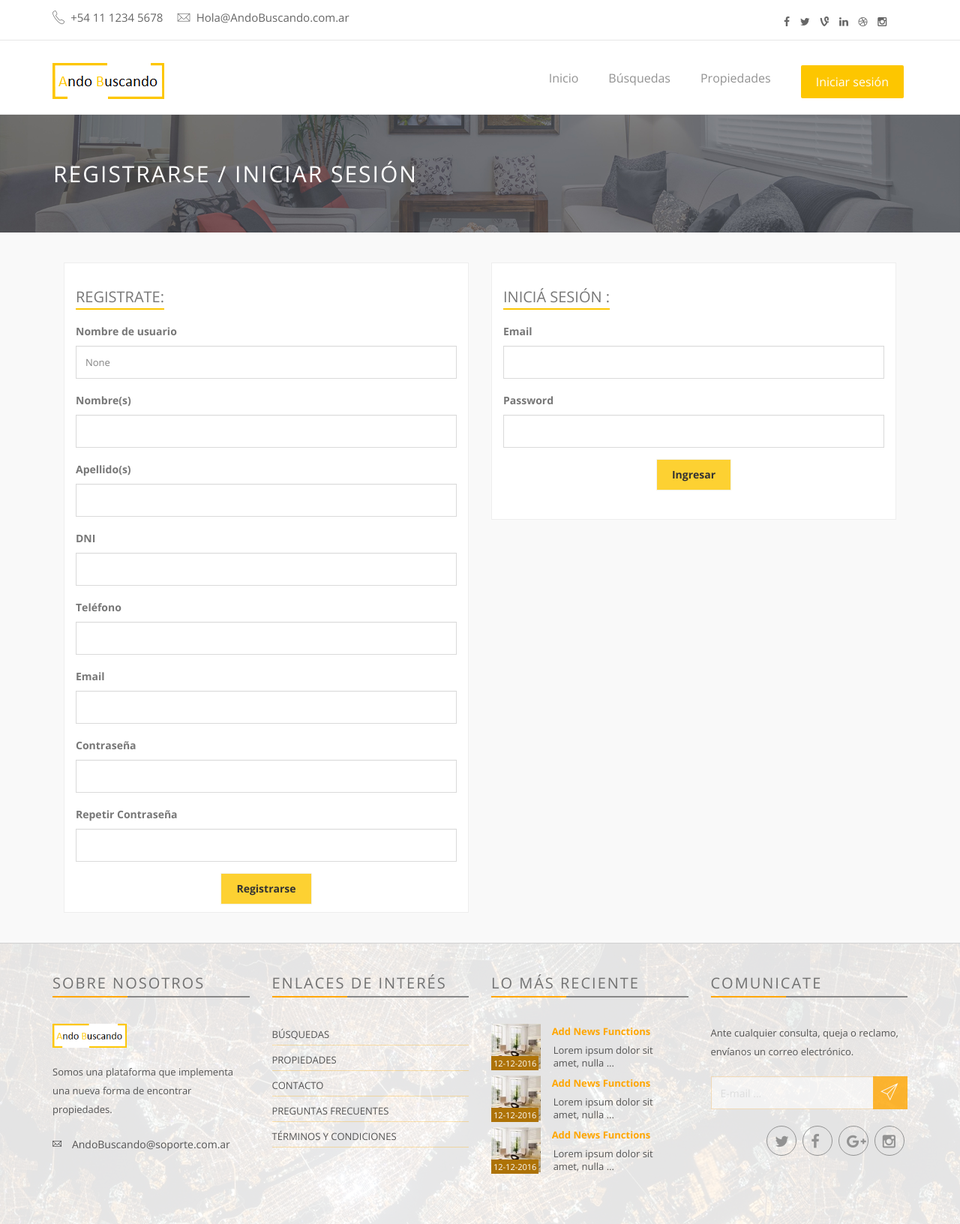
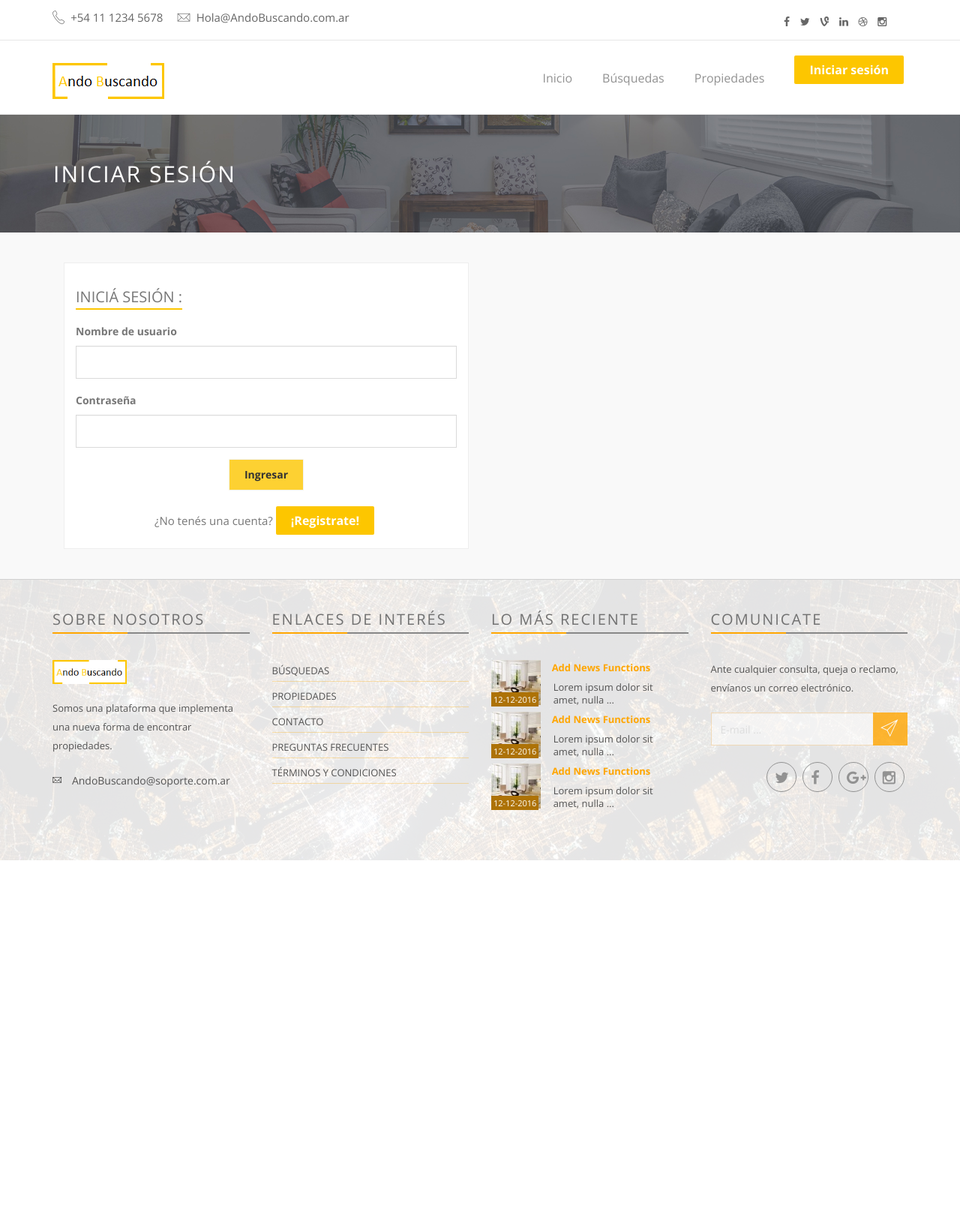
Before and after one commit to enzojb/andoBuscando, a Django app: page /login/ in a window 1280 px wide. Shown: the whole page at 75% size. After the commit the page ends 1147 px from the top, so only its background shows below. Run offline with Django 5.2, Linux system fonts and the light colour scheme; some libraries are stand-ins or nearby versions.

Commit message:
Feat: Login hecho

```diff
--- a/andoBuscando/urls.py
+++ b/andoBuscando/urls.py
@@ -21,10 +21,10 @@ from django.views.generic import TemplateView
 
 urlpatterns = [
     path('admin/', admin.site.urls),
-    path('', TemplateView.as_view(template_name='index.html')),
+    path('', TemplateView.as_view(template_name='index.html'), name='index'),
     path("login/", auth_views.LoginView.as_view(), name='login'),
-    path('register/', include('apps.usuario.urls')),
-    path("logout/", auth_views.LogoutView.as_view()),
-    path('busquedas/', include('apps.publicacion.urls')),
-    path('propiedades/', include('apps.propiedad.urls'))
+    path("logout/", auth_views.LogoutView.as_view(), name='logout'),
+    path('usuario/', include('apps.usuario.urls'), name='usuario'),
+    path('publicacion/', include('apps.publicacion.urls'), name='publicacion'),
+    path('propiedad/', include('apps.propiedad.urls'), name='propiedad')
 ]
--- a/apps/propiedad/urls.py
+++ b/apps/propiedad/urls.py
@@ -2,5 +2,5 @@ from django.urls import path
 from apps.propiedad.views import PropiedadView
 
 urlpatterns=[
-    path("",PropiedadView.as_view(), name="propiedad")
+    path("",PropiedadView.as_view(), name="propiedades")
 ]
--- a/apps/publicacion/urls.py
+++ b/apps/publicacion/urls.py
@@ -2,5 +2,5 @@ from django.urls import path
 from apps.publicacion.views import PublicacionView
 
 urlpatterns=[
-    path("",PublicacionView.as_view(), name="busqueda")
+    path("busquedas/",PublicacionView.as_view(), name="busquedas")
 ]
--- a/apps/publicacion/views.py
+++ b/apps/publicacion/views.py
@@ -3,7 +3,6 @@ from django.shortcuts import render
 from django.views.generic import TemplateView
 from apps.publicacion.models import Publicacion
 
-# Create your views here.
 class PublicacionView(TemplateView):
     template_name = "lista_publicaciones.html"
 
--- a/apps/usuario/urls.py
+++ b/apps/usuario/urls.py
@@ -1,6 +1,7 @@
 from django.urls import path
-from apps.usuario.views import registro_cliente
+from apps.usuario.views import RegistroView, RegistroClienteView
 
 urlpatterns = [
-    path('', registro_cliente, name='registro_cliente'),
+    path("registro/", RegistroView.as_view(), name='registro'),
+    path("registro_cliente/", RegistroClienteView.as_view(), name='registro_cliente'),
 ]
--- a/templates/partials/navbar.html
+++ b/templates/partials/navbar.html
@@ -9,21 +9,21 @@
                 <span class="icon-bar"></span>
                 <span class="icon-bar"></span>
             </button>
-            <a class="navbar-brand" href="/"><img src="{% static 'assets/img/logo2.png' %}" alt=""></a>
+            <a class="navbar-brand" href="{% url 'index' %}"><img src="{% static 'assets/img/logo2.png' %}" alt=""></a>
         </div>
 
         <!-- Collect the nav links, forms, and other content for toggling -->
         <div class="collapse navbar-collapse yamm" id="navigation">
             <div class="button navbar-right">
-                <button class="navbar-btn nav-button wow bounceInRight login" onclick=" window.open('/login')" data-wow-delay="0.4s">Iniciar sesión</button>
+                <a href="{% url 'login' %}" class="navbar-btn nav-button wow bounceInRight login" data-wow-delay="0.4s">Iniciar sesión</a>
             </div>
             <ul class="main-nav nav navbar-nav navbar-right">
                 <li class="dropdown ymm-sw " data-wow-delay="0.1s">
-                    <a href="/">Inicio</a>
+                    <a href="{% url 'index' %}">Inicio</a>
                 </li>
 
-                <li class="wow fadeInDown" data-wow-delay="0.1s"><a class="" href="/busquedas">Búsquedas</a></li>
-                <li class="wow fadeInDown" data-wow-delay="0.1s"><a class="" href="/propiedades">Propiedades</a></li>
+                <li class="wow fadeInDown" data-wow-delay="0.1s"><a class="" href="{% url 'busquedas' %}">Búsquedas</a></li>
+                <li class="wow fadeInDown" data-wow-delay="0.1s"><a class="" href="{% url 'propiedades' %}">Propiedades</a></li>
                 <!--<li class="wow fadeInDown" data-wow-delay="0.1s"><a class="" href="property.html">Property</a></li> -->
                 <!-- <li class="dropdown yamm-fw" data-wow-delay="0.1s">
                     <a href="#" class="dropdown-toggle" data-toggle="dropdown" data-hover="dropdown" data-delay="200">Template <b class="caret"></b></a>
--- a/templates/registration/login.html
+++ b/templates/registration/login.html
@@ -1,19 +1,9 @@
 {% extends 'base.html' %}
 {% load static %}
 
-{% block title %}ANDO BUSCANDO | Login{% endblock %}
+{% block title %}ANDO BUSCANDO | Iniciar sesión{% endblock %}
 
 {% block content %}
-        <div class="page-head">
-            <div class="container">
-                <div class="row">
-                    <div class="page-head-content">
-                        <h1 class="page-title">Registrarse / Iniciar sesión</h1>
-                    </div>
-                </div>
-            </div>
-        </div>
-        <!-- End page header -->
     <!-- Mostrar mensajes -->
     <div class="container">
         {% if messages %}
@@ -24,111 +14,78 @@
             </div>
         {% endif %}
     </div>
-    <!-- Área de registro -->
+
+    <div class="page-head">
+        <div class="container">
+            <div class="row">
+                <div class="page-head-content">
+                    <h1 class="page-title">Iniciar sesión</h1>
+                </div>
+            </div>
+        </div>
+    </div>
+    <!-- End page header -->
+
+    <!-- Área de inicio de sesión -->
     <div class="register-area" style="background-color: rgb(249, 249, 249);">
         <div class="container">
-            <!-- Sección de registro -->
+
+             <!-- Sección de inicio de sesión -->
             <div class="col-md-6">
                 <div class="box-for overflow">
-                    <div class="col-md-12 col-xs-12 register-blocks">
-                        <h2>Registrate:</h2>
-                        <form method="post" action="{% url 'registro_cliente' %}">
+                    <div class="col-md-12 col-xs-12 login-blocks">
+                        <h2>Iniciá sesión : </h2>
+
+                        <form method="post">
                             {% csrf_token %}
-
-                            <!-- Errores del formulario -->
-                            {% if form.errors %}
+                            <!-- Errores en el formulario -->
+                            {% if form.non_field_errors %}
                                 <div class="alert alert-danger">
                                     <ul>
-                                        {% for field in form %}
-                                            {% for error in field.errors %}
+                                    {% for error in form.non_field_errors %}
                                         <li>{{ error }}</li>
-                                            {% endfor %}
                                     {% endfor %}
                                     </ul>
                                 </div>
                             {% endif %}
-
-                            <!-- Campo de nombre de usuario -->
+                            <!-- Campo de usuario -->
                             <div class="form-group">
                                 <label for="{{ form.username.id_for_label }}">Nombre de usuario</label>
-                                <input type="text" name="username" value="{{ form.username.value }}" id="{{ form.username.id_for_label }}" class="form-control" required>
+                                <input type="text" name="username" value="{{ form.data.username }}" id="{{ form.username.id_for_label }}" class="form-control" required>
+                                {% if form.username.errors %}
+                                    <div class="alert alert-danger">
+                                        {% for error in form.username.errors %}
+                                            <p>{{ error }}</p>
+                                        {% endfor %}
                                     </div>
-
-                            <!-- Campo de nombre -->
-                            <div class="form-group">
-                                <label for="{{ form.first_name.id_for_label }}">Nombre(s)</label>
-                                <input type="text" name="first_name" value="{{ form.first_name.value }}" id="{{ form.first_name.id_for_label }}" class="form-control" required>
-                            </div>
-
-                            <!-- Campo de apellido -->
-                            <div class="form-group">
-                                <label for="{{ form.last_name.id_for_label }}">Apellido(s)</label>
-                                <input type="text" name="last_name" value="{{ form.last_name.value }}" id="{{ form.last_name.id_for_label }}" class="form-control" required>
-                            </div>
-
-                            <!-- Campo de DNI -->
-                            <div class="form-group">
-                                <label for="{{ form.dni.id_for_label }}">DNI</label>
-                                <input type="text" name="dni" value="{{ form.dni.value }}" id="{{ form.dni.id_for_label }}" class="form-control" required>
-                            </div>
-
-                            <!-- Campo de teléfono -->
-                            <div class="form-group">
-                                <label for="{{ form.telefono.id_for_label }}">Teléfono</label>
-                                <input type="text" name="telefono" value="{{ form.telefono.value }}" id="{{ form.telefono.id_for_label }}" class="form-control" required>
-                            </div>
-
-                            <!-- Campo de email -->
-                            <div class="form-group">
-                                <label for="{{ form.email.id_for_label }}">Email</label>
-                                <input type="email" name="email" value="{{ form.email.value }}" id="{{ form.email.id_for_label }}" class="form-control" required>
+                                {% endif %}
                             </div>
 
                             <!-- Campo de contraseña -->
                             <div class="form-group">
-                                <label for="{{ form.password1.id_for_label }}">Contraseña</label>
-                                <input type="password" name="password1" value="{{ form.password1.value }}" id="{{ form.password1.id_for_label }}" class="form-control" required>
+                                <label for="{{ form.password.id_for_label }}">Contraseña</label>
+                                <input type="password" name="password" value="{{ form.data.password }}" id="{{ form.password.id_for_label }}" class="form-control" required>
+                                {% if form.password.errors %}
+                                    <div class="alert alert-danger">
+                                        {% for error in form.password.errors %}
+                                            <p>{{ error }}</p>
+                                        {% endfor %}
+                                    </div>
+                                {% endif %}
                             </div>
 
-                            <!-- Campo para confirmar contraseña -->
-                            <div class="form-group">
-                                <label for="{{ form.password2.id_for_label }}">Repetir Contraseña</label>
-                                <input type="password" name="password2" value="{{ form.password2.value }}" id="{{ form.password2.id_for_label }}" class="form-control" required>
-                            </div>
-
-                            <!-- Botón de registro -->
-                            <div class="text-center">
-                                <button type="submit" class="btn btn-default">Registrarse</button>
-                            </div>
-                        </form>
-                    </div>
-                </div>
-            </div>
-
-                <div class="col-md-6">
-                    <div class="box-for overflow">
-                        <div class="col-md-12 col-xs-12 login-blocks">
-                            <h2>Iniciá sesión : </h2>
-                            <form action="" method="post">
-                                <div class="form-group">
-                                    <label for="email">Email</label>
-                                    <input type="text" class="form-control" id="email">
-                                </div>
-                                <div class="form-group">
-                                    <label for="password">Password</label>
-                                    <input type="password" class="form-control" id="password">
-                                </div>
+                            <!-- Botón de inicio de sesión -->
                             <div class="text-center">
                                 <button type="submit" class="btn btn-default">Ingresar</button>
                             </div>
                         </form>
                         <br>
-
-                        </div>
-
+                        <div class="text-center">
+                            <p>¿No tenés una cuenta? <a href="{% url 'registro' %}" class="navbar-btn nav-button wow bounceInRight login" data-wow-delay="0.4s">¡Registrate!</a></p>
                         </div>
                     </div>
-
+                </div>
+            </div>
         </div>
     </div>
 {% endblock %}
```
Also changed, not shown: andoBuscando/settings.py (+8 -0 lines), apps/usuario/views.py (+16 -11 lines), templates/registration/register.html (added, +105 -0 lines), db.sqlite3. Lines whose indentation alone changed are shown as unchanged.
